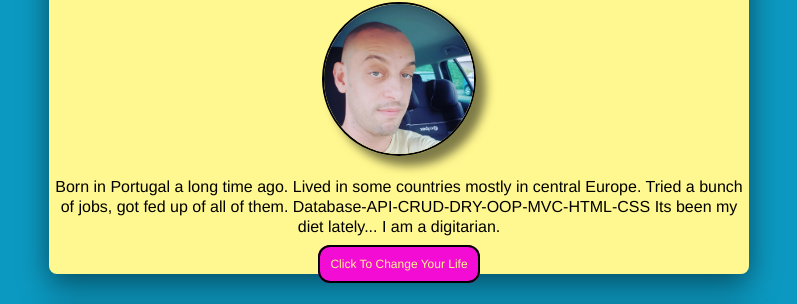
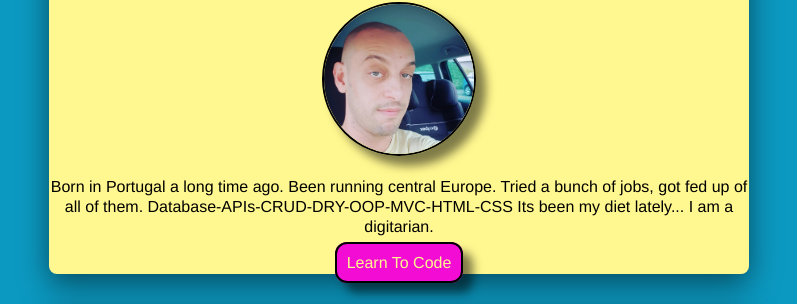
Before and after one commit to sgventil/profile, a plain HTML site: page index.html in a window 1280 px wide. Shown: the part 192-496 px from the top of the page, without its empty margins (241-1038 px from the left). Drawn offline with Linux system fonts and the light colour scheme.

Commit message:
new font

```diff
--- a/index.html
+++ b/index.html
@@ -2,7 +2,7 @@
 <html>
   <head>
     <title>My Web Developer Profile</title>
-    <meta name="description" content="This Page is my first attempt in Front End Development. Just simple HTML. Hello World!">
+    <meta name="description" content="This Page is my first attempt in Front End Development. Just simple HTML & CSS. Hello World!">
     <meta charset="utf-8">
     <meta name="viewport" content="width=device-width, initial-scale=1">
     <link rel="stylesheet" href="style.css">
@@ -15,12 +15,12 @@
       <img class="img-circle" src="/profile/images/pic1.jpg" width="150px" height="150px" alt="selfie">
       <p>
         Born in Portugal a long time ago.
-        Lived in some countries mostly in central Europe.
+        Been running central Europe.
         Tried a bunch of jobs, got fed up of all of them.
-        Database-API-CRUD-DRY-OOP-MVC-HTML-CSS Its been my diet lately...
+        Database-APIs-CRUD-DRY-OOP-MVC-HTML-CSS Its been my diet lately...
         I am a digitarian.
       </p>
-      <a class="btn-rose" href="https://www.lewagon.com/" target="_blank">Click To Change Your Life</a>
+      <a class="btn-rose" href="https://www.lewagon.com/" target="_blank">Learn To Code</a>
     </div>
     <div class="card">
       <h2 class="headers">Follow My Socials</h2>
--- a/style.css
+++ b/style.css
@@ -27,7 +27,7 @@ h2 {
 }
 
 @font-face {
-  src: url(images/w95fa-webfont.woff);
+  src: url(images/sysfont.woff);
   font-family: "W95";
   font-style: normal;
   font-weight: 300;
@@ -44,12 +44,13 @@ h2 {
 
 .btn-rose {
   background-color: #F30CD4;
+  box-shadow: 10px 10px 10px rgba(0, 0, 0,0.5);
   color:#FFF78F;
   padding: 10px;
   border: 2px solid rgb(0, 0, 0);
   border-radius: 12px;
   text-decoration: none;
-  font-size: 12px;
+  font-size: 16px;
 }
 
 .img-circle {
```
Also changed, not shown: images/sysfont.woff (added).
